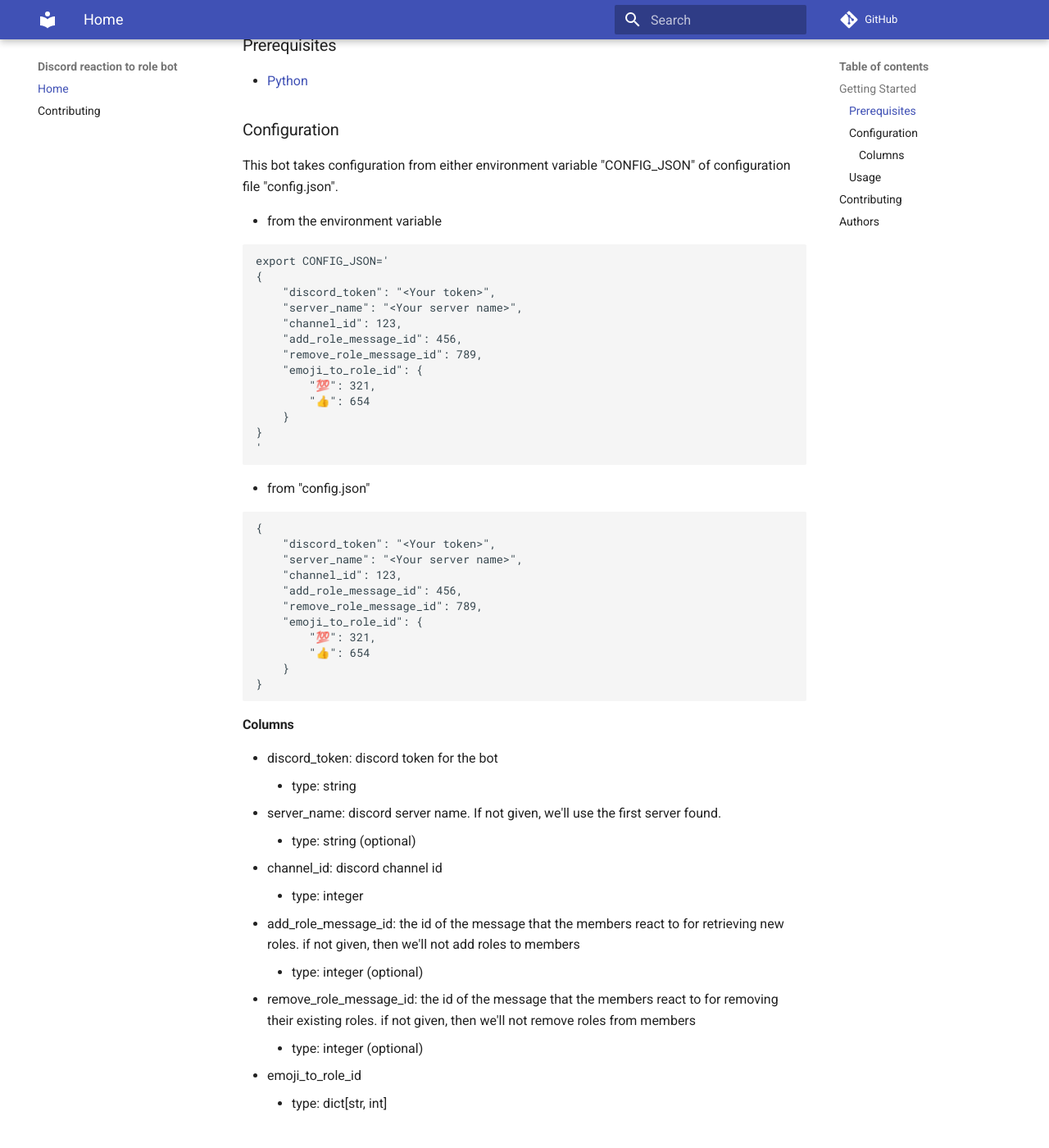
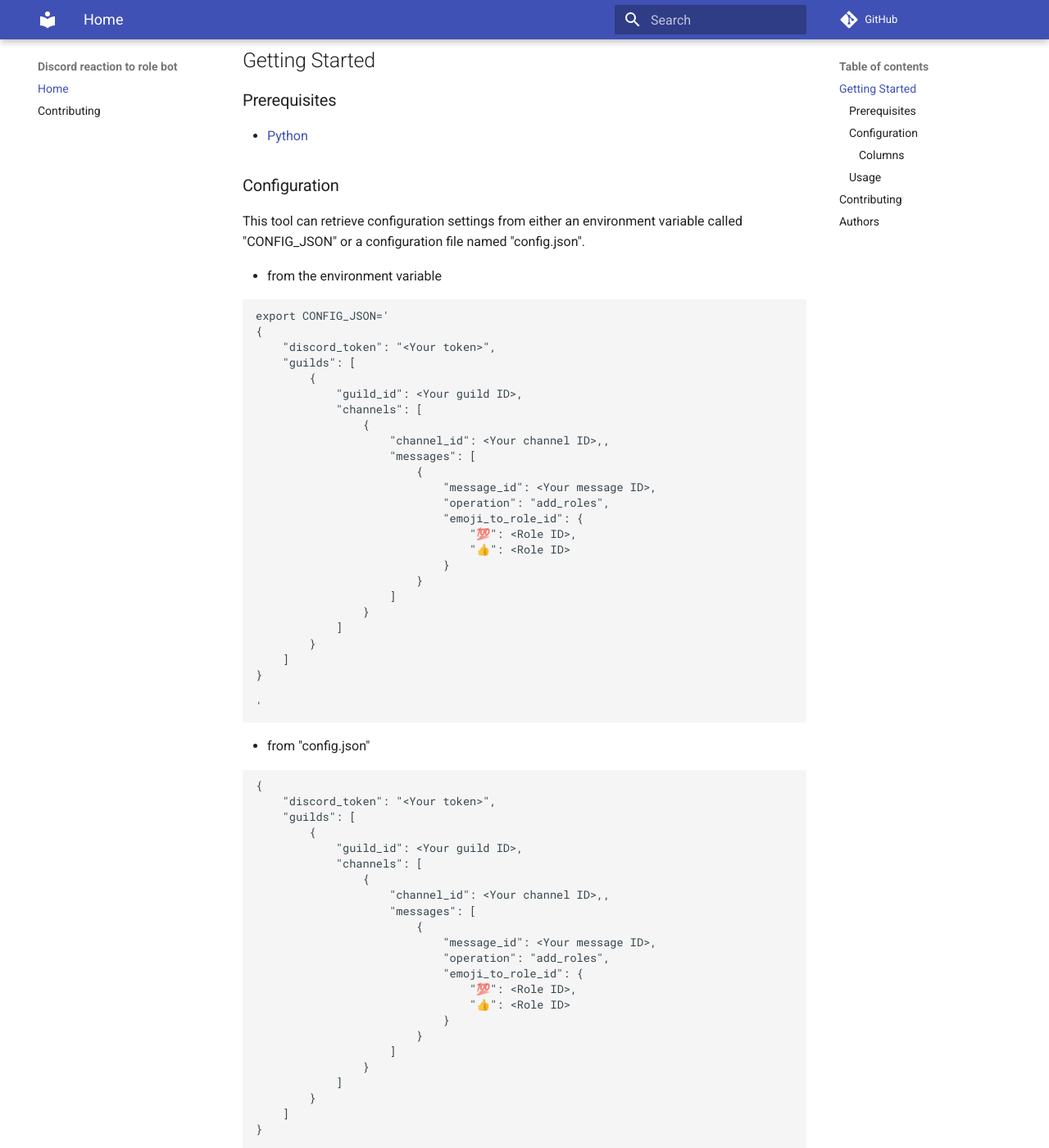
Before and after one commit to Lee-W/discord_reaction_to_role_bot, an MkDocs documentation site: the page built from docs/README.md, in a window 1280 px wide and 1400 px high, scrolled down 316 px. Shown: the whole window at 82% size. Built offline with MkDocs 1.6.1 and Material for MkDocs 9.7.7, drawn with Linux system fonts in a browser that asks for light colours; comment, search, counter and statistics services are not loaded; some of the changed text lies outside the part shown.

Commit message:
docs(README): update readme for new configuration format and functionality

````diff
--- a/docs/README.md
+++ b/docs/README.md
@@ -2,7 +2,9 @@
 
 # Discord reaction to role bot
 
-Discord bot for editing members' roles based on their reactions to a given message
+Discord bot that can edit members' roles based on their reactions to a message
+
+The bot is designed to exit once all operations are completed, allowing us to run it like a terminal command rather than keeping a bot server running.
 
 ## Getting Started
 
@@ -11,7 +13,7 @@
 
 ### Configuration
 
-This bot takes configuration from either environment variable "CONFIG_JSON" of configuration file "config.json".
+This tool can retrieve configuration settings from either an environment variable called "CONFIG_JSON" or a configuration file named "config.json".
 
 * from the environment variable
 
@@ -19,15 +21,28 @@
 export CONFIG_JSON='
 {
     "discord_token": "<Your token>",
-    "server_name": "<Your server name>",
-    "channel_id": 123,
-    "add_role_message_id": 456,
-    "remove_role_message_id": 789,
-    "emoji_to_role_id": {
-        "💯": 321,
-        "👍": 654
-    }
+    "guilds": [
+        {
+            "guild_id": <Your guild ID>,
+            "channels": [
+                {
+                    "channel_id": <Your channel ID>,,
+                    "messages": [
+                        {
+                            "message_id": <Your message ID>,
+                            "operation": "add_roles",
+                            "emoji_to_role_id": {
+                                "💯": <Role ID>,
+                                "👍": <Role ID>
+                            }
+                        }
+                    ]
+                }
+            ]
+        }
+    ]
 }
+
 '
 ```
 
@@ -36,38 +51,50 @@
 ```json
 {
     "discord_token": "<Your token>",
-    "server_name": "<Your server name>",
-    "channel_id": 123,
-    "add_role_message_id": 456,
-    "remove_role_message_id": 789,
-    "emoji_to_role_id": {
-        "💯": 321,
-        "👍": 654
-    }
+    "guilds": [
+        {
+            "guild_id": <Your guild ID>,
+            "channels": [
+                {
+                    "channel_id": <Your channel ID>,,
+                    "messages": [
+                        {
+                            "message_id": <Your message ID>,
+                            "operation": "add_roles",
+                            "emoji_to_role_id": {
+                                "💯": <Role ID>,
+                                "👍": <Role ID>
+                            }
+                        }
+                    ]
+                }
+            ]
+        }
+    ]
 }
+
 ```
 
 #### Columns
-* discord_token: discord token for the bot
-    * type: string
-* server_name: discord server name. If not given, we'll use the first server found.
-    * type: string (optional)
-* channel_id: discord channel id
-    * type: integer
-* add_role_message_id: the id of the message that the members react to for retrieving new roles. if not given, then we'll not add roles to members
-    * type: integer (optional)
-* remove_role_message_id: the id of the message that the members react to for removing their existing roles. if not given, then we'll not remove roles from members
-    * type: integer (optional)
-* emoji_to_role_id
-    * type: dict[str, int]
-
-
-
+* `discord_token` (str): discord token for the bot
+* `guilds` (list[GuildMetadata]): metadata of the guilds that contain the message for members to react to
+    * `guild_id` (int): discord guild id
+    * `channel` (list[ChannelMetadata]): metadata of the channels that contain the message for members to react to
+        * `channel_id` (int): discord channel_id
+        * `messages`: (list[MessageMetadata]): metadata of the messages for members to react to
+            * `message_id` (int): discord message id
+            * `operation` (str): currently only supports `add_roles`, `remove_roles`
+            * `emoji_to_role_id` (dict[str, int]): the mapping from emoji to the id of the role to operate
 
 ### Usage
 
 ```sh
+# Step 1: Install required dependency
 pipenv install
+
+# Step 2: Set up configuration as the previous section describe
+
+# Step 3: Run the bot
 pipenv run python bot/bot.py
 ```
 
````
